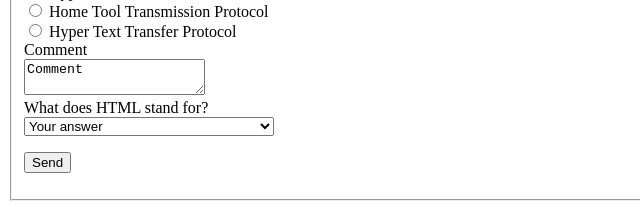
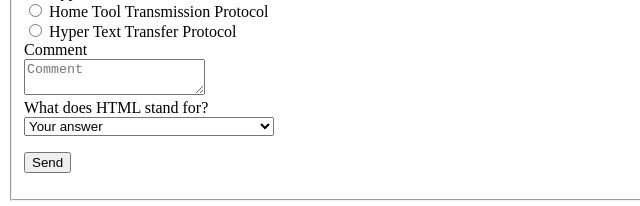
Before and after one commit to kseniaqua/if-html, a website: page index.html in a window 1280 px wide. Shown: the part 1459-1665 px from the top of the page, 0-640 px from the left. Drawn offline with Linux system fonts and the light colour scheme.

Commit message:
fix: placeholder in textarea

```diff
--- a/index.html
+++ b/index.html
@@ -152,11 +152,9 @@
           <textarea
             id="comment"
             name="comment"
+            maxlength="500"
             placeholder="Comment"
-            maxlength="500"
-          >
-Comment
-          </textarea>
+          ></textarea>
         </div>
         <label for="html-select">What does HTML stand for?</label><br />
         <select name="html-select" id="html-select">
```
